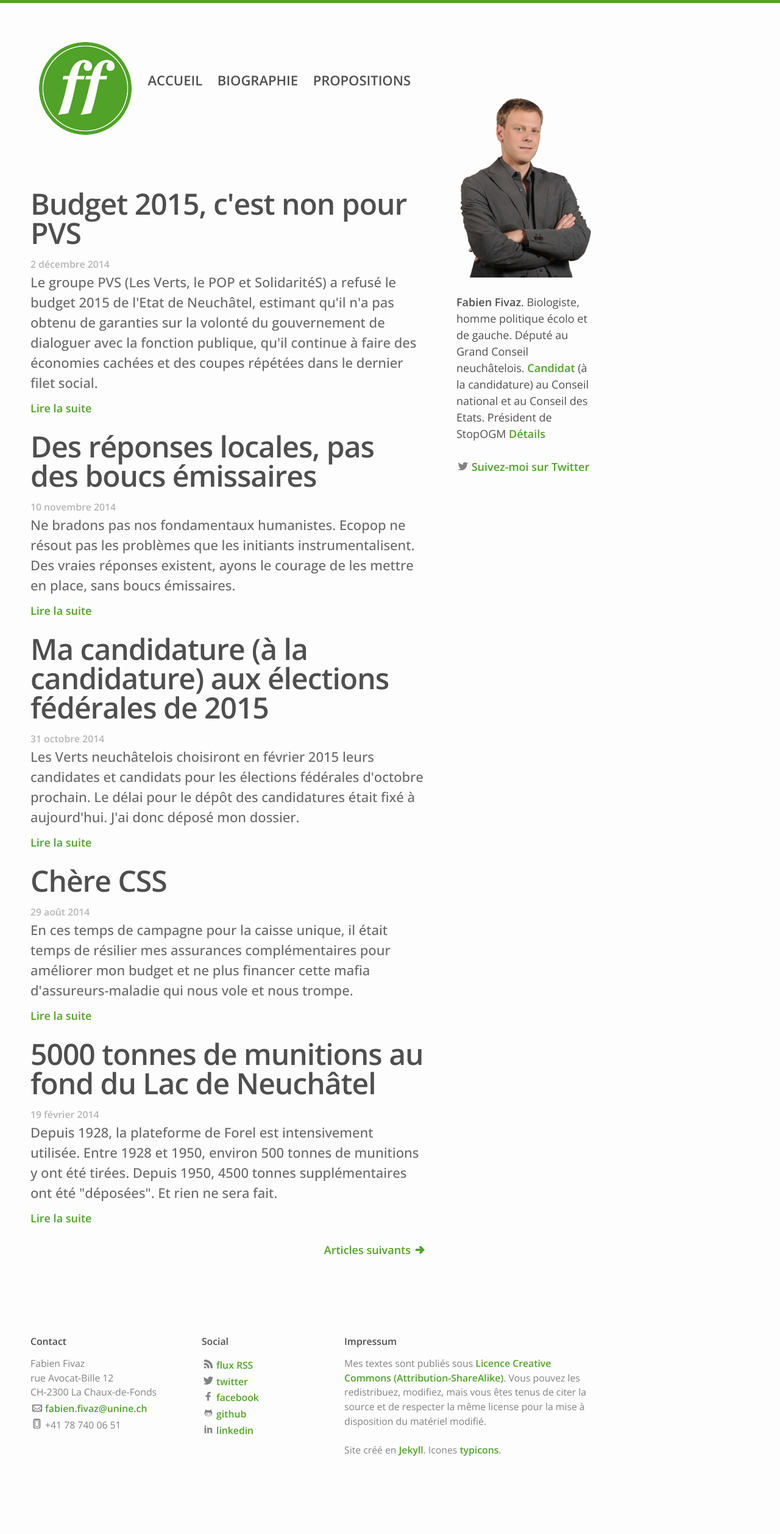
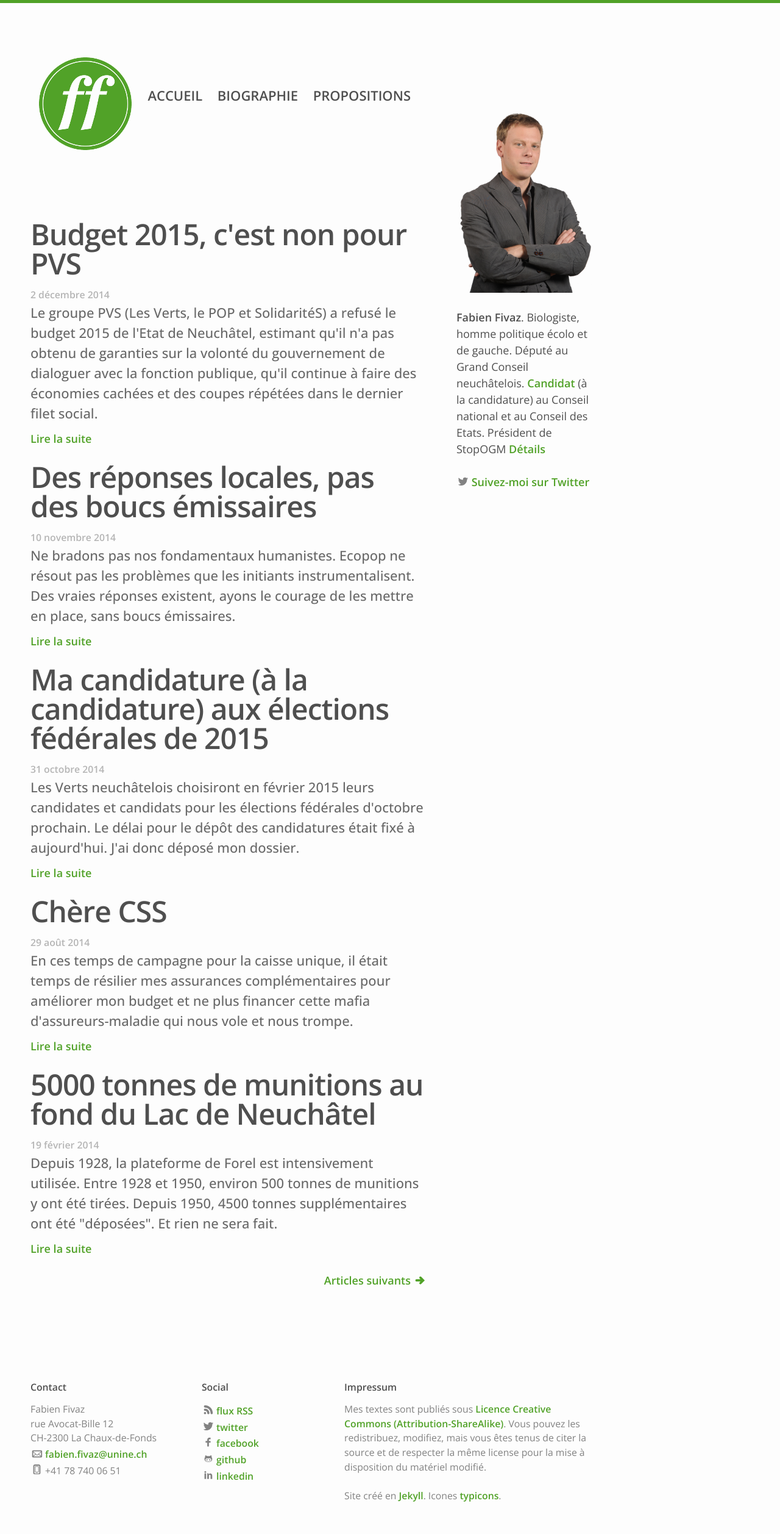
Before and after one commit to ffivaz/ffivaz.github.io, a Jekyll site: the page built from index.html, in a window 1280 px wide. Shown: the whole page at 61% size. Built offline with Jekyll 4.4.1, drawn with Linux system fonts in a browser that asks for light colours; nearby versions of some CDN libraries; the list of posts is cut into pages by our own code; before the commit the page ends 2440 px from its top, so only the background shows below that.

Commit message:
css changes for iPad

```diff
--- a/_sass/_base.scss
+++ b/_sass/_base.scss
@@ -159,7 +159,7 @@
     max-width:         calc(#{$content-width} - (#{$spacing-unit} * 2));
     margin-right: $spacing-unit;
     margin-left: $spacing-unit;
-    margin-top: 2 * $spacing-unit;
+    margin-top: 3 * $spacing-unit;
     padding-right: $spacing-unit;
     padding-left: $spacing-unit;
     @extend %clearfix;
```
